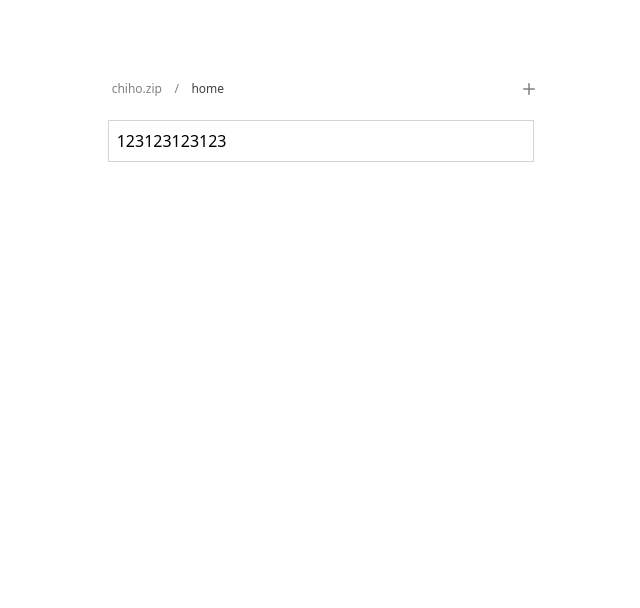
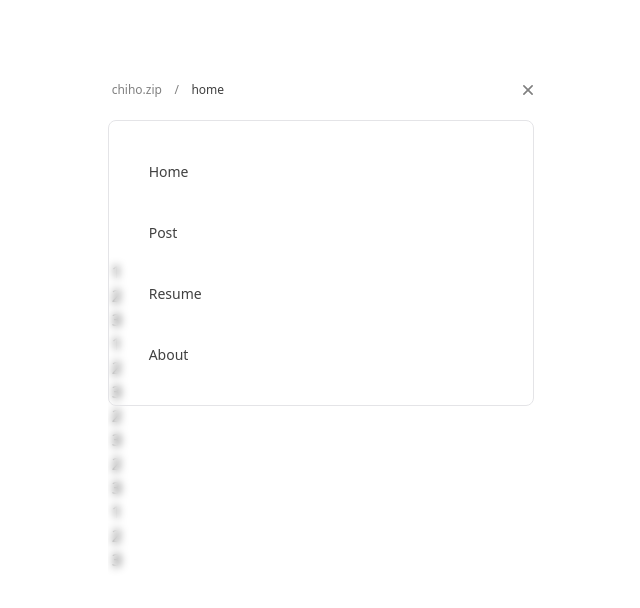
Before and after one commit to usernamechiho/Chiho.zip, a Next.js app: page / in a window 1280 px wide. Both pictures are taken after a click on the icon 844 px from the left and 89 px from the top of the page. Shown: the top 608 px of the page, without its empty margins (315-955 px from the left). Built offline with nearby package versions, Linux system fonts and the light colour scheme.

Commit message:
FEAT: 메뉴 popover animation 추가

```diff
--- a/src/_components/MainHeader/index.tsx
+++ b/src/_components/MainHeader/index.tsx
@@ -12,7 +12,7 @@ export default function MainHeader() {
 
   return (
     <>
-      <div className="flex justify-between items-center w-full relative">
+      <div className="flex justify-between items-center w-full relative mb-40">
         <div className="flex items-center text-sm">
           <p className="text-gray">chiho.zip&nbsp; &nbsp; / &nbsp; &nbsp;</p>
 
@@ -21,8 +21,10 @@ export default function MainHeader() {
 
         <div>
           <Plus
-            size={18}
-            className="text-gray cursor-pointer"
+            size={20}
+            className={`text-gray cursor-pointer transition-transform duration-200 ease-in-out ${
+              isPopoverOpen ? "rotate-45" : ""
+            }`}
             onClick={() => setIsPopoverOpen((prev) => !prev)}
           />
 
--- a/src/_components/MenuPopover/index.tsx
+++ b/src/_components/MenuPopover/index.tsx
@@ -1,4 +1,5 @@
 import { AnimatePresence, motion } from "motion/react";
+import Link from "next/link";
 
 export default function MenuPopover({
   opens,
@@ -11,14 +12,32 @@ export default function MenuPopover({
     <AnimatePresence>
       {opens && (
         <motion.div
-          className="absolute w-full top-10 right-1 border border-zinc-300 p-2"
+          className="absolute w-full h-[calc(100vh-7.5rem)] top-10 right-1 backdrop-blur-sm"
           key="modal"
-          initial={{ opacity: 0, y: 20 }}
+          initial={{ opacity: 0, y: 10 }}
           animate={{ opacity: 1, y: 0 }}
-          exit={{ opacity: 0, y: 20 }}
+          exit={{ opacity: 0, y: 10 }}
           transition={{ duration: 0.2, ease: "linear" }}
         >
-          <p>123123123123</p>
+          <nav className="border border-zinc-200 p-10 rounded-lg text-black text-md">
+            <ul className="flex flex-col justify-between gap-10">
+              <li className="hover:text-gray">
+                <Link href="/">Home</Link>
+              </li>
+
+              <li className="hover:text-gray">
+                <Link href="/">Post</Link>
+              </li>
+
+              <li className="hover:text-gray">
+                <Link href="/">Resume</Link>
+              </li>
+
+              <li className="hover:text-gray">
+                <Link href="/">About</Link>
+              </li>
+            </ul>
+          </nav>
         </motion.div>
       )}
     </AnimatePresence>
--- a/src/app/globals.css
+++ b/src/app/globals.css
@@ -9,7 +9,6 @@
   --font-sm: 12px;
   --font-md: 14px;
   --font-lg: 16px;
-  --font-bold: 600px;
 }
 
 [data-theme="dark"] {
@@ -19,7 +18,6 @@
   --font-sm: 12px;
   --font-md: 14px;
   --font-lg: 16px;
-  --font-bold: 600px;
 }
 
 body {
--- a/src/app/page.tsx
+++ b/src/app/page.tsx
@@ -4,6 +4,22 @@ export default function Home() {
   return (
     <div>
       <MainHeader />
+
+      <div className="flex flex-col">
+        <div>1</div>
+        <div>2</div>
+        <div>3</div>
+        <div>1</div>
+        <div>2</div>
+        <div>3</div>
+        <div>2</div>
+        <div>3</div>
+        <div>2</div>
+        <div>3</div>
+        <div>1</div>
+        <div>2</div>
+        <div>3</div>
+      </div>
     </div>
   );
 }
--- a/tailwind.config.ts
+++ b/tailwind.config.ts
@@ -19,10 +19,6 @@ const config: Config = {
         md: "var(--font-md)",
         lg: "var(--font-lg)",
       },
-
-      fontWeight: {
-        bold: "var(--font-bold)",
-      },
     },
   },
 
```
